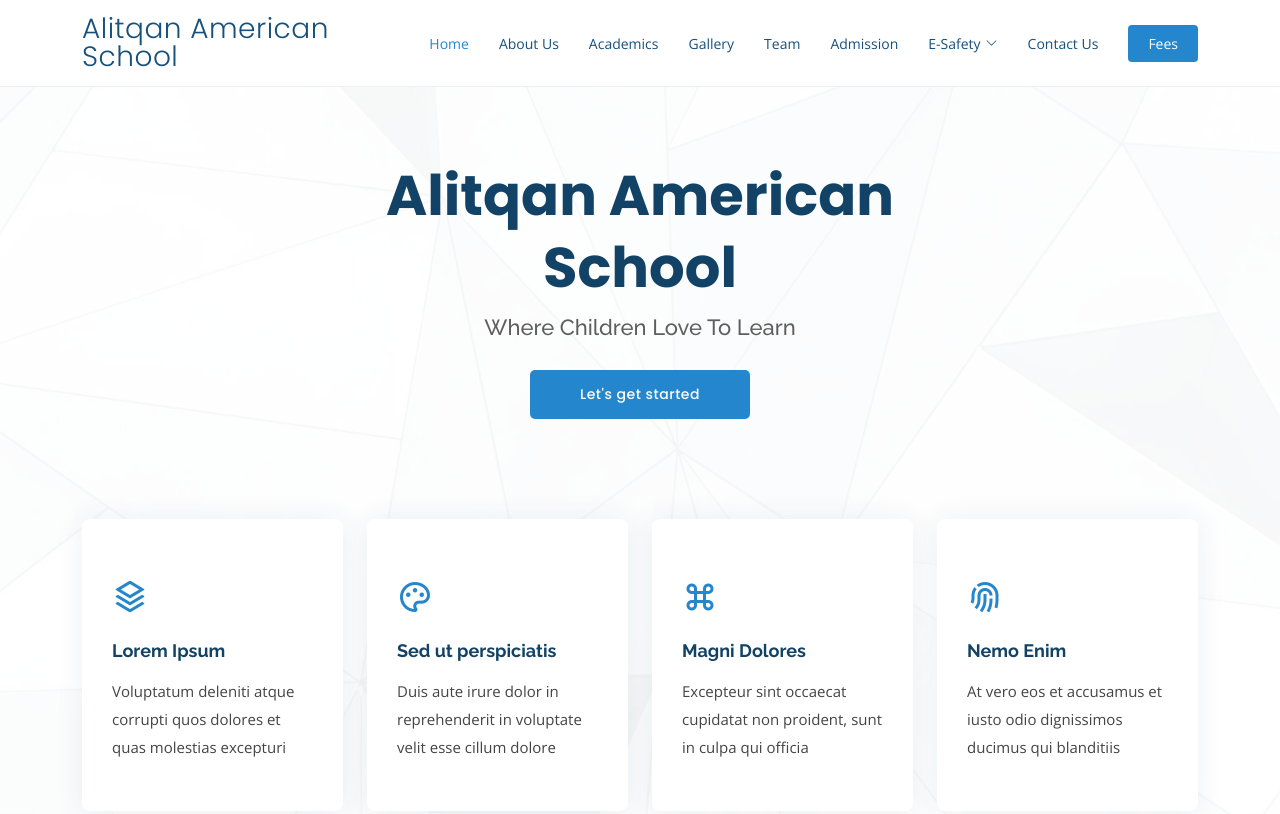
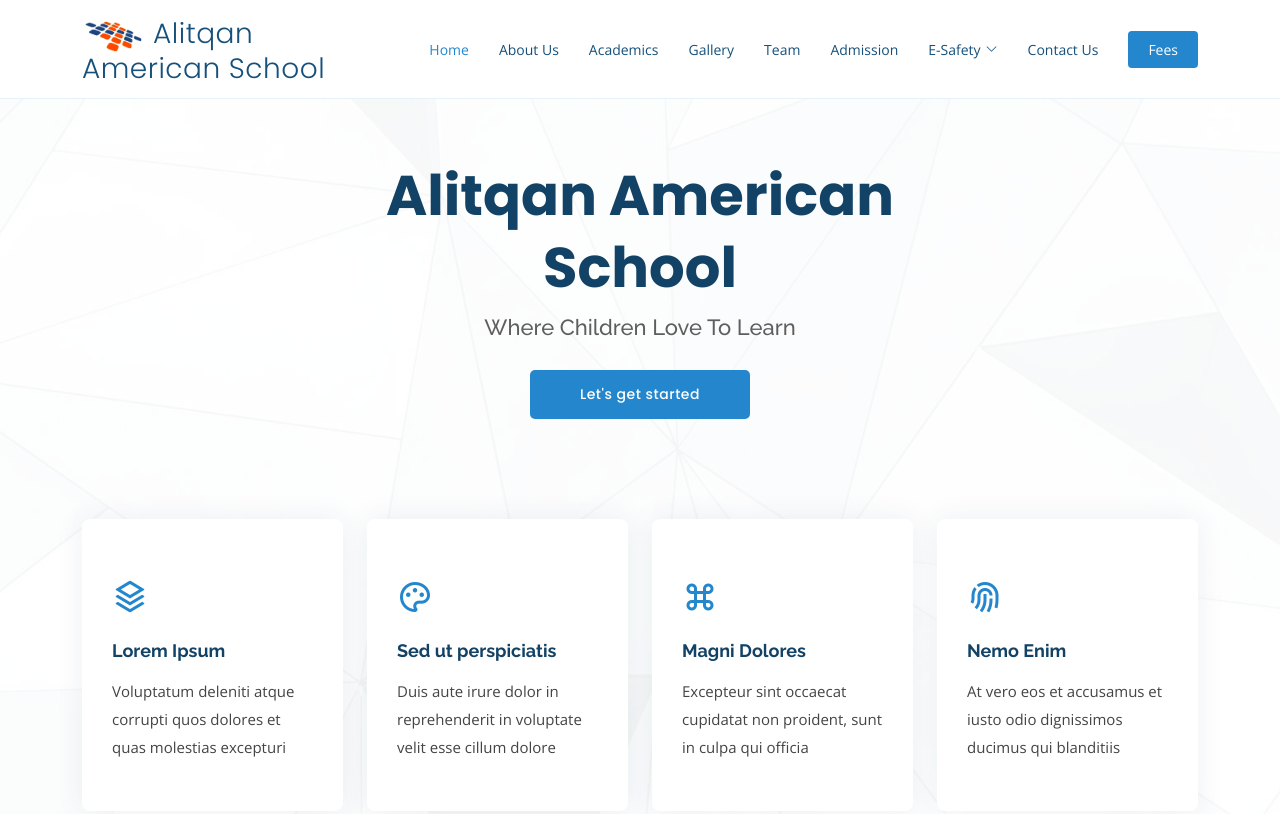
Before and after one commit to dharshankesavan/aias, a plain HTML site: page index.html in a window 1280 px wide. Shown: the top 814 px of the page. Drawn offline with nearby package versions, Linux system fonts and the light colour scheme.

Commit message:
Added logo and fav icon

```diff
--- a/index.html
+++ b/index.html
@@ -10,8 +10,10 @@
   <meta content="" name="keywords">
 
   <!-- Favicons -->
-  <link href="assets/img/favicon.png" rel="icon">
-  <link href="assets/img/apple-touch-icon.png" rel="apple-touch-icon">
+  <!-- <link href="assets/img/favicon.png" rel="icon"> -->
+  <link href="assets/img/logo_transparent.png" rel="icon">
+  <!-- <link href="assets/img/apple-touch-icon.png" rel="apple-touch-icon"> -->
+  <link href="assets/img/logo_transparent.png" rel="apple-touch-icon">
 
   <!-- Google Fonts -->
   <link href="https://fonts.googleapis.com/css?family=Open+Sans:300,300i,400,400i,600,600i,700,700i|Raleway:300,300i,400,400i,500,500i,600,600i,700,700i|Poppins:300,300i,400,400i,500,500i,600,600i,700,700i" rel="stylesheet">
@@ -42,9 +44,9 @@
   <header id="header" class="fixed-top">
     <div class="container d-flex align-items-center justify-content-between">
 
-      <h1 class="logo"><a href="index.html">Alitqan American School</a></h1>
+      <h1 class="logo"><a href="index.html"><img src="assets/img/logo_transparent.png" alt="" class="img-fluid">  Alitqan American School</a></h1>
       <!-- Uncomment below if you prefer to use an image logo -->
-      <!-- <a href="index.html" class="logo"><img src="assets/img/logo.png" alt="" class="img-fluid"></a>-->
+      <!-- <a href="index.html" class="logo"><img src="assets/img/logo_transparent.png" alt="" class="img-fluid"></a> -->
 
       <nav id="navbar" class="navbar">
         <ul>
```
Also changed, not shown: assets/img/logo_transparent.png (added).
